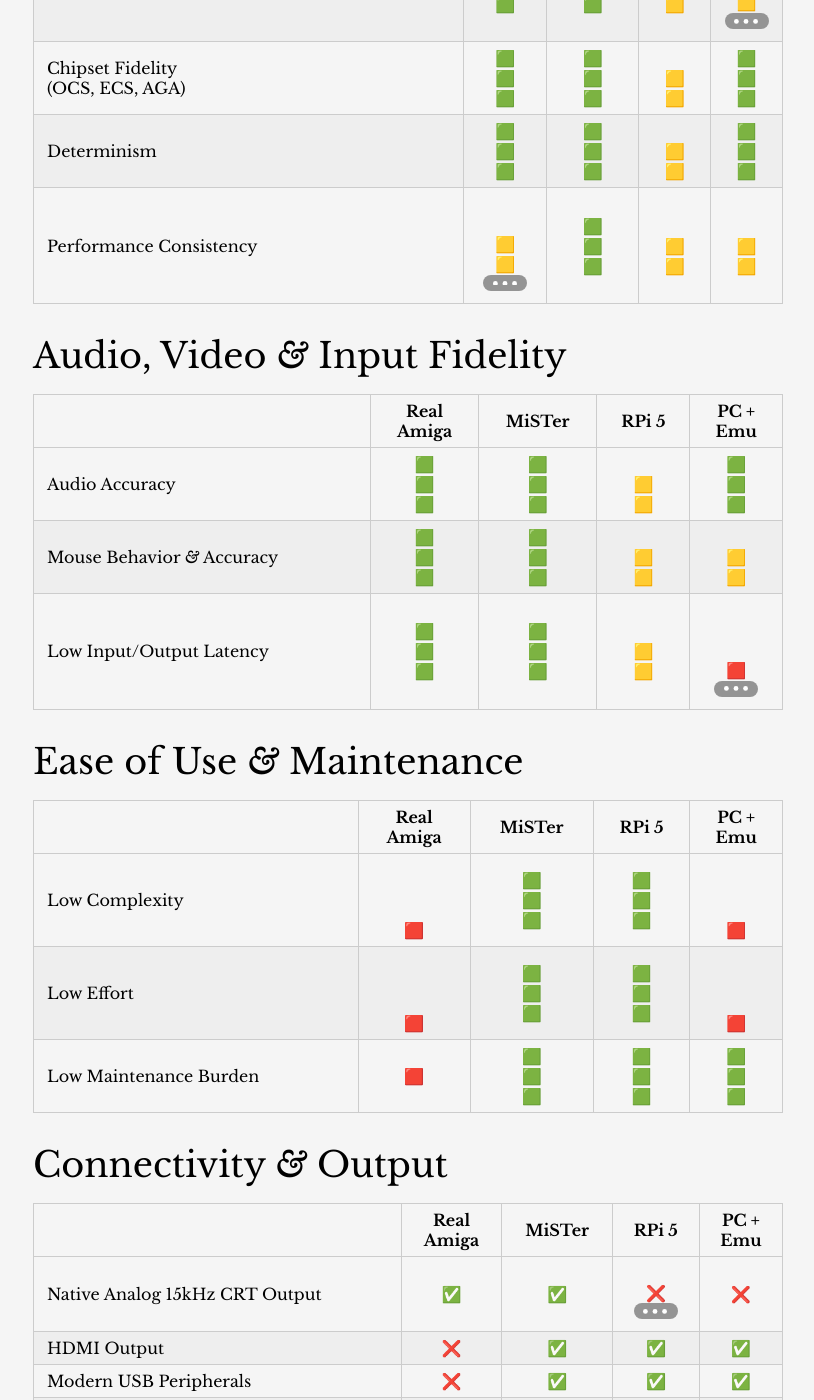
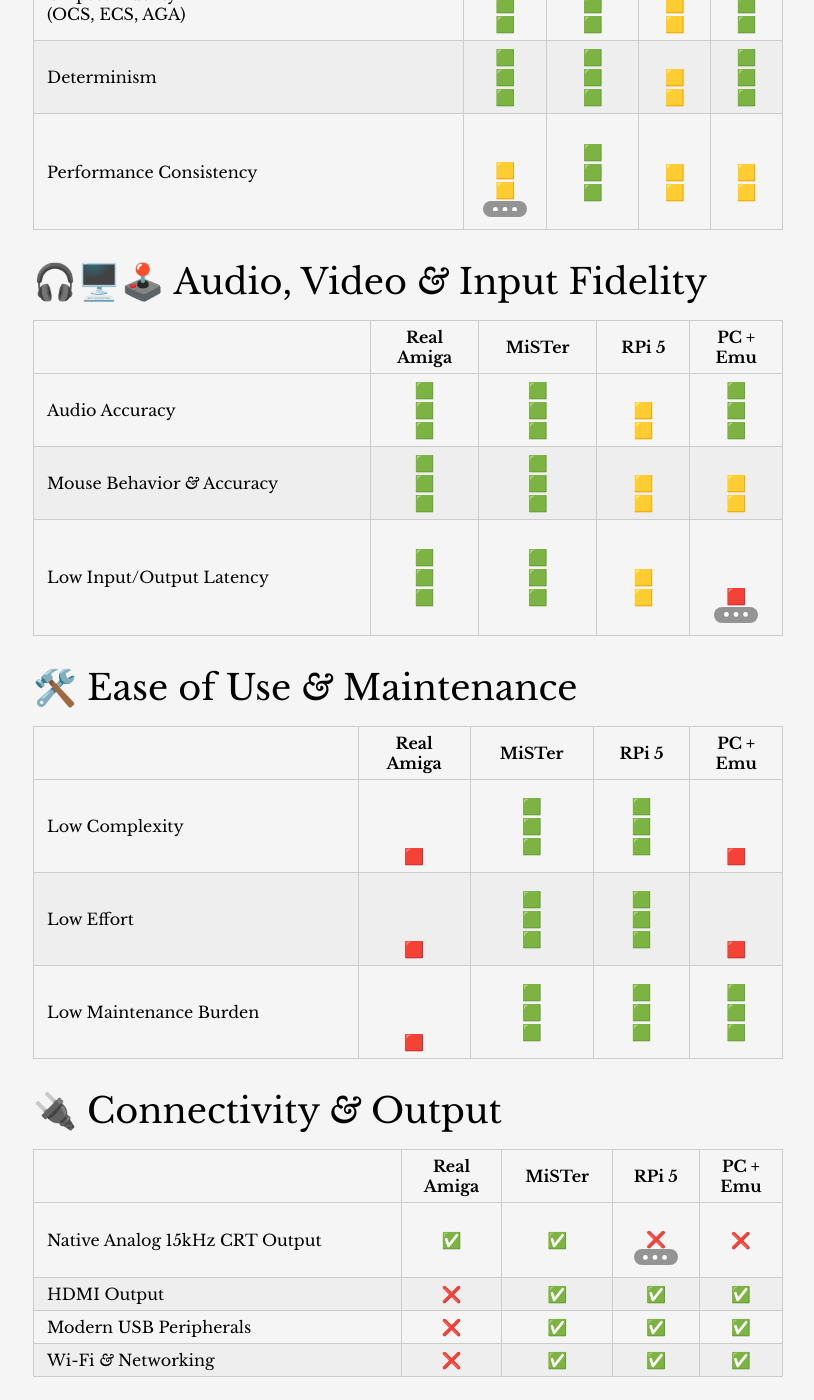
Before and after one commit to amigavision/amigavision.github.io, a Jekyll site: the page built from best.md, in a window 1280 px wide and 1400 px high, scrolled down 2437 px. Shown: the whole window, without its empty margins (232-1046 px from the left). Built offline with Jekyll 4.4.1, drawn with Linux system fonts in a browser that asks for light colours; some of the changed text lies outside the part shown.

Commit message:
Add emoji headers

```diff
--- a/best.md
+++ b/best.md
@@ -60,7 +58,7 @@
 | Ongoing Cost | 💰<br>💰💰 | <br>💰 | <br>💰 | <br>💰
 {: .feature-compare data-responsive-table="true" }
 
-## Accuracy *&* Timing
+## 🎯 Accuracy *&* Timing
 
 |   | Real <br>Amiga | MiSTer | RPi&nbsp;5 | PC +<br> Emu |
 |---|:---------------:|:------:|:-----------------:|:-----------------------:|
@@ -72,7 +70,7 @@
 
 {: .feature-compare data-responsive-table="true" }
 
-## Audio, Video *&* Input Fidelity
+## 🎧🖥️🕹️ Audio, Video *&* Input Fidelity
 
 |   | Real <br>Amiga | MiSTer | RPi&nbsp;5 | PC +<br> Emu |
 |---|:---------------:|:------:|:-----------------:|:-----------------------:|
@@ -81,16 +79,16 @@
 | Low Input/Output Latency | 🟩<br>🟩<br>🟩 | 🟩<br>🟩<br>🟩 | <br>🟨<br>🟨 | <br><br><br>🟥<br> [^4]
 {: .feature-compare data-responsive-table="true" }
 
-## Ease of Use *&* Maintenance
+## 🛠️ Ease of Use *&* Maintenance
 
 |   | Real <br>Amiga | MiSTer | RPi&nbsp;5 | PC +<br> Emu |
 |---|:---------------:|:------:|:-----------------:|:-----------------------:|
 | Low Complexity | <br><br><br>🟥 | 🟩<br>🟩<br>🟩 | 🟩<br>🟩<br>🟩 | <br><br><br>🟥
 | Low Effort | <br><br><br>🟥 | 🟩<br>🟩<br>🟩 | 🟩<br>🟩<br>🟩 | <br><br><br>🟥
-| Low Maintenance Burden | 🟥 | 🟩<br>🟩<br>🟩 | 🟩<br>🟩<br>🟩 | 🟩<br>🟩<br>🟩
+| Low Maintenance Burden | <br><br><br>🟥 | 🟩<br>🟩<br>🟩 | 🟩<br>🟩<br>🟩 | 🟩<br>🟩<br>🟩
 {: .feature-compare data-responsive-table="true" }
 
-## Connectivity *&* Output
+## 🔌 Connectivity *&* Output
 
 |   | Real <br>Amiga | MiSTer | RPi&nbsp;5 | PC +<br> Emu |
 |---|:---------------:|:------:|:-----------------:|:-----------------------:|
@@ -100,7 +98,7 @@
 | Wi-Fi *&* Networking | ❌ | ✅ | ✅ | ✅
 {: .feature-compare data-responsive-table="true" }
 
-## Power, Reliability *&* Form Factor
+## ⚙️ Power, Reliability *&* Form Factor
 
 |   | Real <br>Amiga | MiSTer | RPi&nbsp;5 | PC +<br> Emu |
 |---|:---------------:|:------:|:-----------------:|:-----------------------:|
@@ -110,7 +108,7 @@
 | Physical Footprint | <br><br><br>🟥 | 🟩<br>🟩<br>🟩 | 🟩<br>🟩<br>🟩 | 🟩<br>🟩<br>🟩
 {: .feature-compare data-responsive-table="true" }
 
-## Experience
+## ❤️ Experience
 
 |   | Real <br>Amiga | MiSTer | RPi&nbsp;5 | PC +<br> Emu |
 |---|:---------------:|:------:|:-----------------:|:-----------------------:|
```
Also changed, not shown: other parts of best.md (+1 -3 lines).
